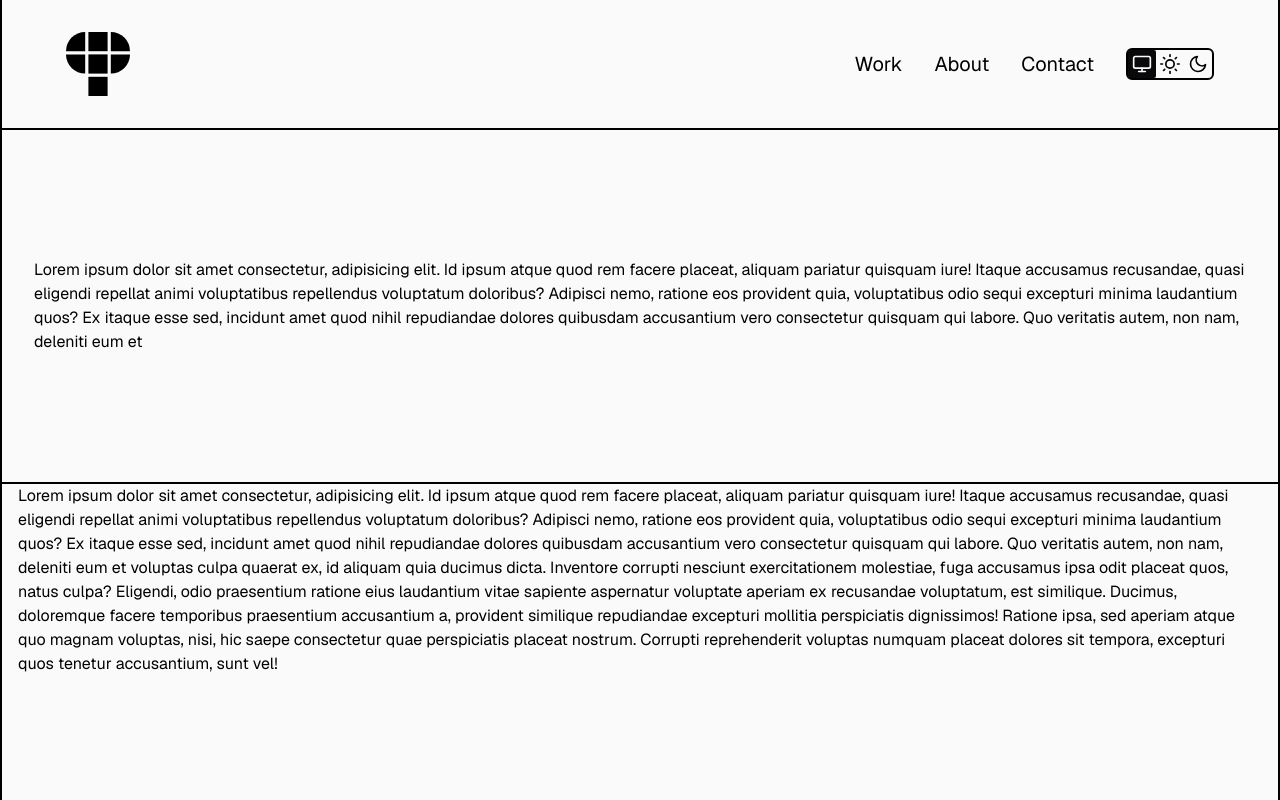
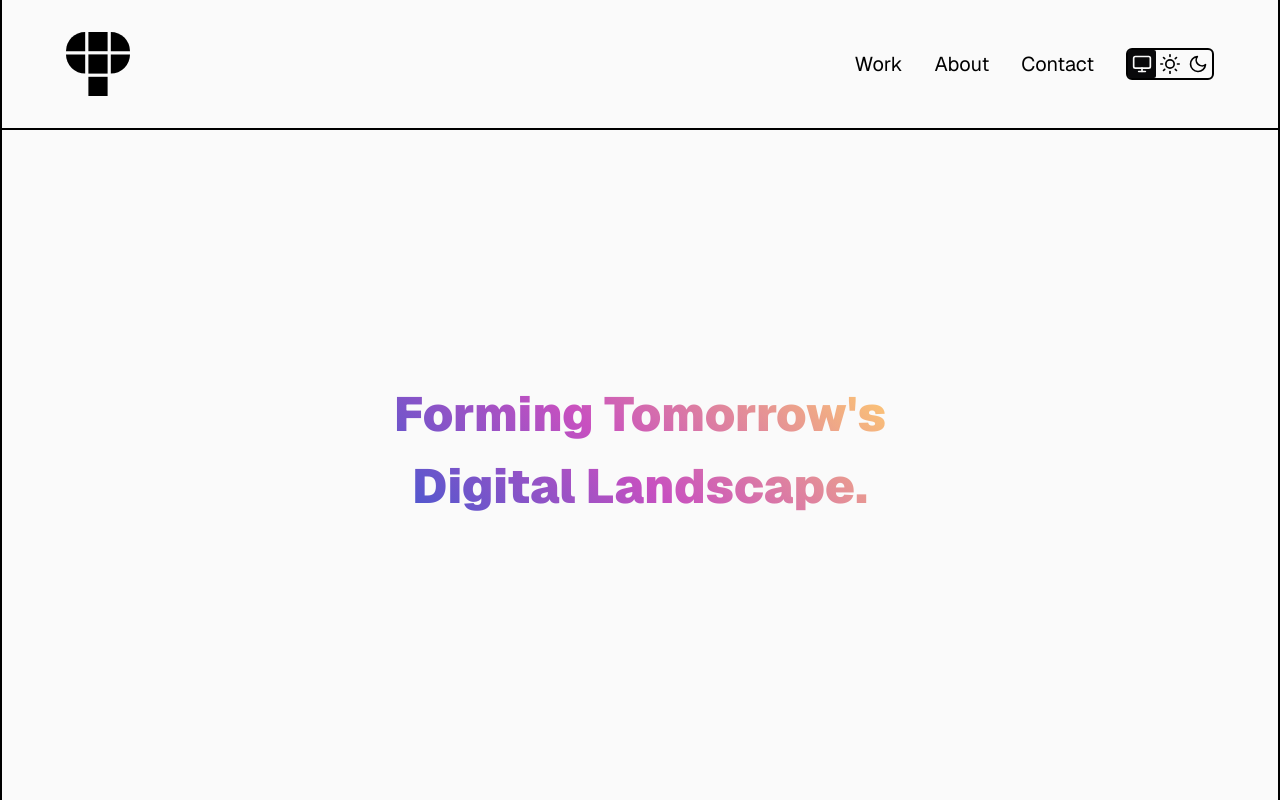
Before and after one commit to dominik060/d0m1.cz, a Next.js app: page / in a window 1280 px wide. Shown: the top 800 px of the page. Built offline with nearby package versions, Linux system fonts and the light colour scheme.

Commit message:
create hero section

```diff
--- a/src/app/page.tsx
+++ b/src/app/page.tsx
@@ -5,7 +5,15 @@ export default function Home() {
   return (
     <main className="col flex min-h-screen w-screen items-center overflow-hidden bg-white text-left dark:bg-black">
       <div className="mx-auto flex min-h-screen w-full max-w-[80rem] flex-col gap-0 border-x-2 border-current text-current">
-        <Header />
+        <Header className="h-screen">
+          <div className="flex h-[80%] flex-col items-center justify-center text-center">
+            <h1 className="font-hero bg-gradient-apple bg-clip-text text-h1 font-black text-transparent">
+              Forming Tomorrow's
+              <br />
+              Digital Landscape.
+            </h1>
+          </div>
+        </Header>
 
         <HrFullWidth />
 
--- a/src/components/Header.tsx
+++ b/src/components/Header.tsx
@@ -1,13 +1,18 @@
+import HrFullWidth from "./HrFullWidth";
 import NavBar from "./navbar/NavBar";
 
 type Props = {
   className?: string;
+  children?: React.ReactNode;
+  [prop: string]: any;
 };
 
-export default function Header({ className }: Props) {
+export default function Header({ className, children, ...props }: Props) {
   return (
-    <header>
+    <header {...props} className={className}>
       <NavBar />
+      <HrFullWidth />
+      {children}
     </header>
   );
 }
```
